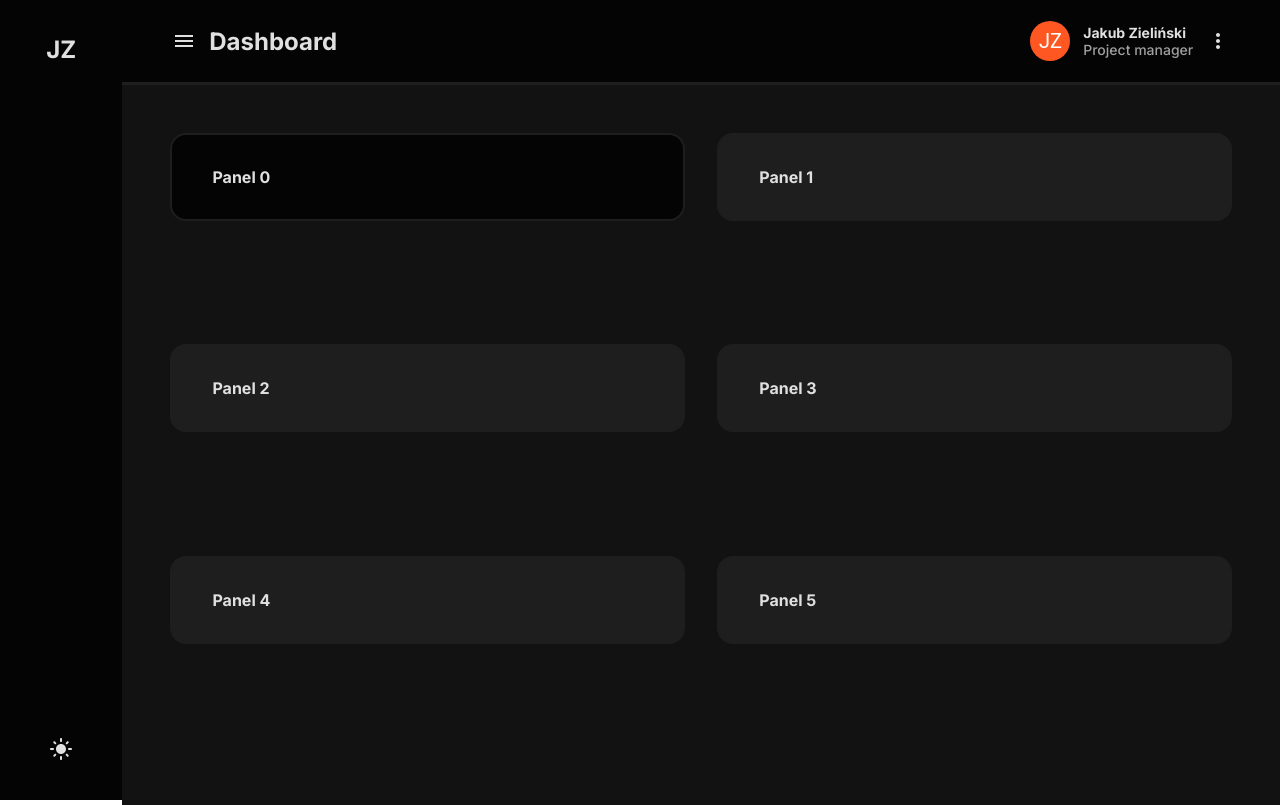
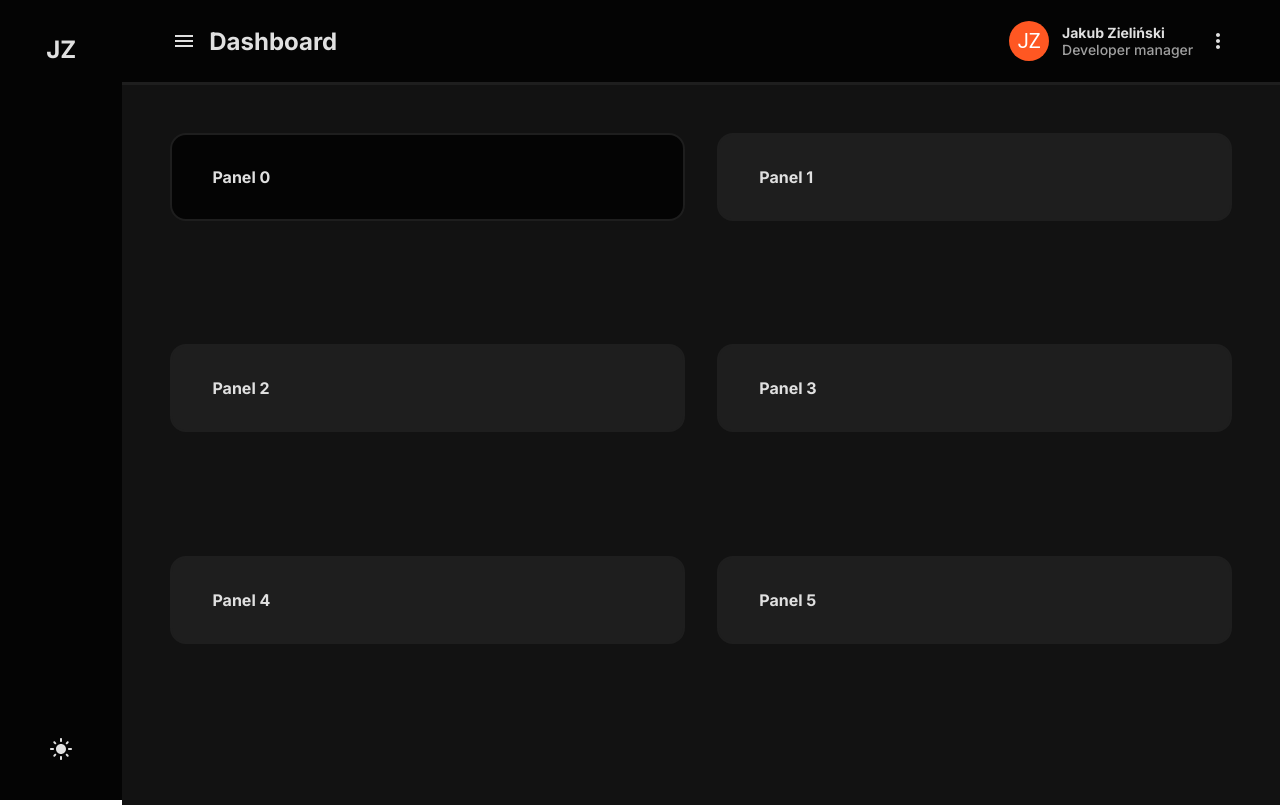
Before and after one commit to jzielinski47/react-user-dashboard-old, a React (Create React App) app: page / in a window 1280 px wide. Built offline with nearby package versions, Linux system fonts and the light colour scheme.

Commit message:
content-update

```diff
--- a/src/components/Header.tsx
+++ b/src/components/Header.tsx
@@ -8,7 +8,7 @@ import AccountInformation from './AccountInformation';
 
 function Header(props: HeaderProps) {
 
-    const [user, setUser] = useState<UserAccount>({ name: "Jakub Zieliński", description: "Project manager" })
+    const [user, setUser] = useState<UserAccount>({ name: "Jakub Zieliński", description: "Developer manager" })
     const [settingsOpen, setSettingsOpen] = useState<boolean>(false)
 
     const extendSettings = () => { setSettingsOpen(settingsOpen ? false : true); console.log('settings', settingsOpen) }
```
